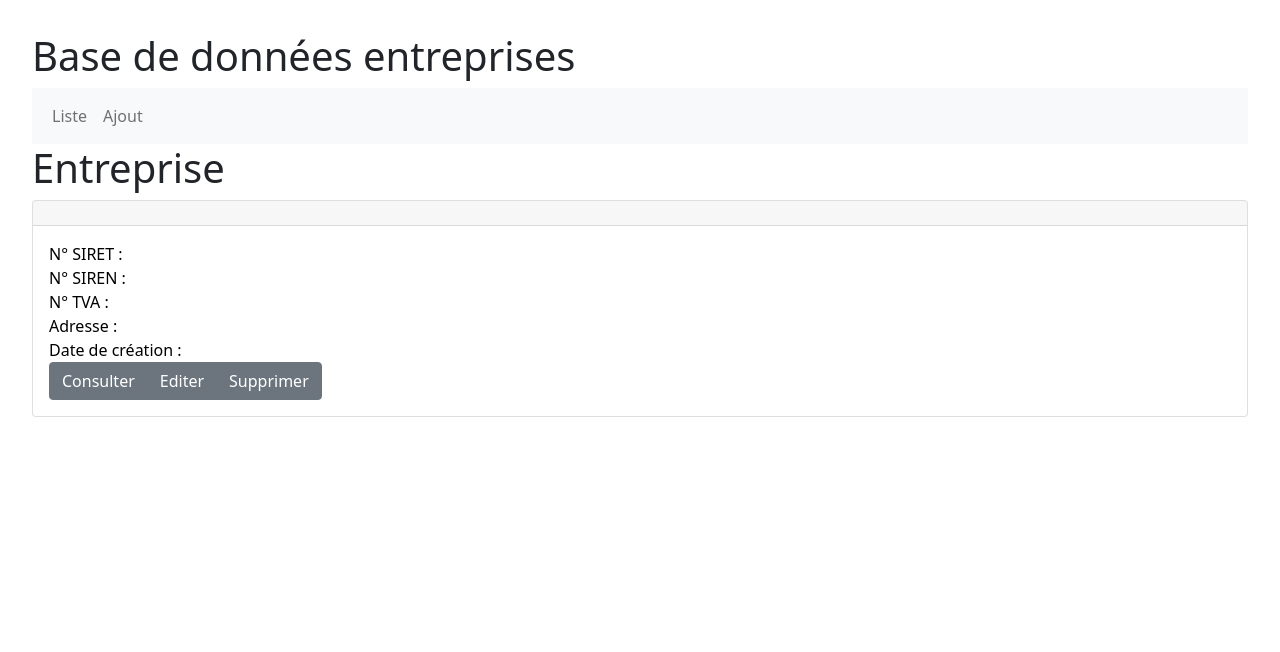
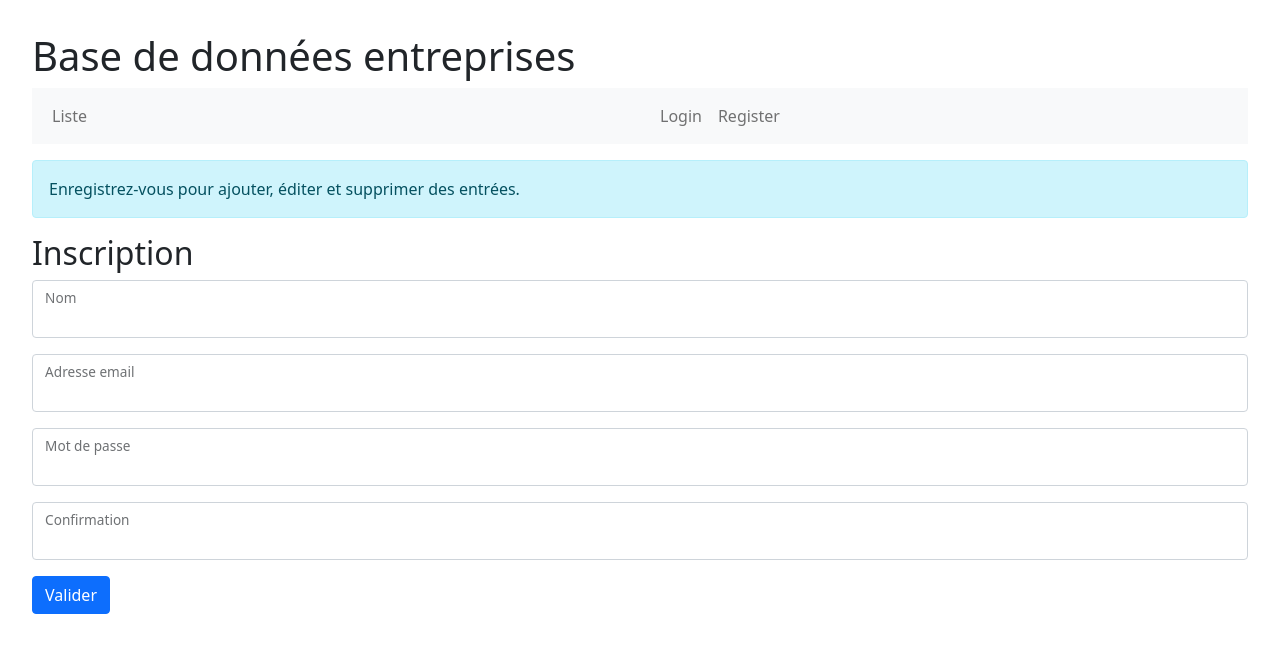
Before and after one commit to korobetski/Siret-Vue, a Vue app in the folder siret/: page /register in a window 1280 px wide. Shown: the top 652 px of the page. Built offline with nearby package versions, Linux system fonts and the light colour scheme; no server answers.

Commit message:
Ajout de la gestion des utilisateurs (register, login, logout) & protection des routes sensibles

```diff
--- a/siret/src/App.vue
+++ b/siret/src/App.vue
@@ -19,6 +19,9 @@ export default {
   data() {
     return {
       entreprises: Array<Entreprise>,
+      username: "",
+      gravatar: "",
+      token: "",
     }
   },
   methods: {
@@ -32,9 +35,20 @@ export default {
           console.log(e);
         });
     },
+    getUser() {
+      this.username = (localStorage.username) ? localStorage.username : "";
+      this.gravatar = (localStorage.gravatar) ? localStorage.gravatar : "";
+      this.token = (localStorage.token) ? localStorage.token : "";
+    },
+    logout() {
+      localStorage.clear();
+      this.username = this.gravatar = this.token = "";
+      location.reload();
+    },
   },
   mounted() {
     this.listeEntreprises();
+    this.getUser();
   },
 }
 
@@ -43,18 +57,44 @@ export default {
 <template>
   <header>
     <h1>Base de données entreprises</h1>
-    <nav class="navbar navbar-expand-lg navbar-light bg-light">
+    <nav class="navbar navbar-expand-lg navbar-light bg-light mb-3">
       <div class="container-fluid">
         <ul class="navbar-nav">
           <li class="nav-item">
             <router-link class="nav-link" to="/">Liste</router-link>
           </li>
           <li class="nav-item">
-            <router-link class="nav-link" to="/ajout">Ajout</router-link>
+            <router-link v-if="username" class="nav-link" to="/ajout">Ajout</router-link>
           </li>
         </ul>
       </div>
+      <div class="container-fluid float-end">
+        <div v-if="username">
+          <ul class="navbar-nav">
+            <li class="nav-item">
+              <img :src="gravatar" alt="" />
+            </li>
+            <li class="nav-item">
+              {{ username }}
+            </li>
+            <li class="nav-item">
+              <button class="nav-link" @click="logout">Logout</button>
+            </li>
+          </ul>
+        </div>
+        <div v-else>
+          <ul class="navbar-nav">
+            <li class="nav-item">
+              <router-link class="nav-link" to="/login">Login</router-link>
+            </li>
+            <li class="nav-item">
+              <router-link class="nav-link" to="/register">Register</router-link>
+            </li>
+          </ul>
+        </div>
+      </div>
     </nav>
+    <div v-if="!username" class="alert alert-info" role="alert">Enregistrez-vous pour ajouter, éditer et supprimer des entrées.</div>
   </header>
 
   <router-view></router-view>
--- a/siret/src/components/EntrepriseConsulte.vue
+++ b/siret/src/components/EntrepriseConsulte.vue
@@ -2,6 +2,7 @@
 import type ResponseData from '@/types/ResponseData'
 import EntrepriseItem from '@/components/EntrepriseItem.vue'
 import EntrepriseService from '@/services/EntrepriseService'
+import { EmptyEntreprise } from '@/types/Entreprise'
 
 export default {
   components: {
@@ -9,7 +10,9 @@ export default {
   },
   data() {
     return {
-      entreprise: null,
+      entreprise: EmptyEntreprise,
+      canEdit: false,
+      canDelete: false,
     }
   },
   methods: {
@@ -25,6 +28,7 @@ export default {
   },
   mounted() {
     this.getEntreprise();
+    this.canEdit = this.canDelete = (localStorage.username) ? true : false;
   },
 }
 
@@ -32,11 +36,11 @@ export default {
 
 <template>
   <header>
-    <h1>Entreprise</h1>
+    <h1>{{ entreprise.nom }}</h1>
   </header>
 
   <main>
-    <EntrepriseItem v-bind="entreprise"></EntrepriseItem>
+    <EntrepriseItem v-bind="entreprise" v-bind:can-edit="canEdit" v-bind:can-delete="canDelete"></EntrepriseItem>
   </main>
 </template>
 
--- a/siret/src/components/EntrepriseItem.vue
+++ b/siret/src/components/EntrepriseItem.vue
@@ -14,7 +14,9 @@ export default defineComponent({
     libelleVoie:String,
     codePostal:Number,
     libelleCommune:String,
-    dateCreation:Date
+    dateCreation:Date,
+    canEdit:Boolean,
+    canDelete:Boolean
   },
   setup(props) {
     props.id,
@@ -39,7 +41,7 @@ export default defineComponent({
 
 <template>
   <div class="col">
-    <div :id="'entreprise-'+id" class="card">
+    <div :id="'entreprise-'+id" class="card mb-3">
       <div class="card-header">
         <h3 class="card-title">{{ nom }}</h3>
       </div>
@@ -52,9 +54,9 @@ export default defineComponent({
           <div>Date de création : {{ dateCreation }}</div>
         </div>
         <div class="btn-group" role="group" aria-label="controles">
-          <router-link class="btn btn-secondary" :to="'/'+id">Consulter</router-link>
-          <router-link class="btn btn-secondary" :to="'/edite/'+id">Editer</router-link>
-          <button class="btn btn-secondary" @click="supprimer(id)">Supprimer</button>
+          <router-link class="btn btn-secondary" :to="'/'+id">Voir</router-link>
+          <router-link v-if="canEdit" class="btn btn-secondary" :to="'/edite/'+id">Editer</router-link>
+          <button v-if="canDelete" class="btn btn-secondary" @click="supprimer(id)">Supprimer</button>
         </div>
       </div>
     </div>
@@ -62,6 +64,9 @@ export default defineComponent({
 </template>
 
 <style scoped>
+.col {
+  min-width: 25%;
+}
 .card {
   color: black;
 }
--- a/siret/src/components/EntrepriseListe.vue
+++ b/siret/src/components/EntrepriseListe.vue
@@ -16,6 +16,8 @@ export default {
       currentPage: Number,
       searchQuery: "",
       searchLimit: 6,
+      canEdit: false,
+      canDelete: false,
     }
   },
   methods: {
@@ -46,6 +48,7 @@ export default {
   },
   mounted() {
     this.listeEntreprises("/entreprises?page=1");
+    this.canEdit = this.canDelete = (localStorage.username) ? true : false;
   },
 }
 
@@ -82,7 +85,7 @@ export default {
     </div>
     <div class="container">
       <div class="row align-items-start">
-        <EntrepriseItem v-for="entreprise in entreprises" v-bind="entreprise"></EntrepriseItem>
+        <EntrepriseItem v-for="entreprise in entreprises" v-bind="entreprise" v-bind:can-edit="canEdit" v-bind:can-delete="canDelete"></EntrepriseItem>
       </div>
     </div>
     <br/>
--- /dev/null
+++ b/siret/src/components/Login.vue
@@ -0,0 +1,58 @@
+<script lang="ts">
+
+import type ResponseData from '@/types/ResponseData'
+import UserService from '@/services/UserService'
+
+export default {
+  components: {
+  },
+  data() {
+    return {
+        email: "",
+        password: "",
+        password_confirmation: "",
+    }
+  },
+  methods: {
+    login() {
+      UserService.login(this.$data)
+        .then((response: ResponseData) => {
+            localStorage.username = response.data.user;
+            localStorage.gravatar = response.data.gravatar;
+            localStorage.token = response.data.token;
+            this.$router.push('/').then(() => { this.$router.go(0) });
+        })
+        .catch((e: Error) => {
+          console.log(e);
+        });
+    }
+  }
+}
+
+</script>
+
+<template>
+  <main>
+    <h2>Login</h2>
+      <div class="form-floating mb-3">
+        <input type="text" id="email" class="form-control" v-model="email"/>
+        <label for="email" class="form-label">Adresse email</label>
+      </div>
+      <div class="form-floating mb-3">
+        <input type="password" id="password" class="form-control" v-model="password"/>
+        <label for="password" class="form-label">Mot de passe</label>
+      </div>
+      <div class="form-floating mb-3">
+        <input type="password" id="password_confirmation" class="form-control" v-model="password_confirmation"/>
+        <label for="password_confirmation" class="form-label">Confirmation</label>
+      </div>
+
+      <div class="form-floating mb-3">
+        <button class="btn btn-primary" @click="login">Log</button>
+      </div>
+  </main>
+</template>
+
+<style scoped>
+
+</style>
--- /dev/null
+++ b/siret/src/components/Register.vue
@@ -0,0 +1,63 @@
+<script lang="ts">
+
+import type ResponseData from '@/types/ResponseData'
+import UserService from '@/services/UserService'
+
+export default {
+  components: {
+  },
+  data() {
+    return {
+        name: "",
+        email: "",
+        password: "",
+        password_confirmation: "",
+    }
+  },
+  methods: {
+    register() {
+      UserService.register(this.$data)
+        .then((response: ResponseData) => {
+            localStorage.username = response.data.user;
+            localStorage.gravatar = response.data.gravatar;
+            localStorage.token = response.data.token;
+            this.$router.push('/').then(() => { this.$router.go(0) });
+        })
+        .catch((e: Error) => {
+          console.log(e);
+        });
+    }
+  }
+}
+
+</script>
+
+<template>
+  <main>
+    <h2>Inscription</h2>
+      <div class="form-floating mb-3">
+        <input type="text" id="name" class="form-control" v-model="name"/>
+        <label for="name" class="form-label">Nom</label>
+      </div>
+      <div class="form-floating mb-3">
+        <input type="text" id="email" class="form-control" v-model="email"/>
+        <label for="email" class="form-label">Adresse email</label>
+      </div>
+      <div class="form-floating mb-3">
+        <input type="password" id="password" class="form-control" v-model="password"/>
+        <label for="password" class="form-label">Mot de passe</label>
+      </div>
+      <div class="form-floating mb-3">
+        <input type="password" id="password_confirmation" class="form-control" v-model="password_confirmation"/>
+        <label for="password_confirmation" class="form-label">Confirmation</label>
+      </div>
+
+      <div class="form-floating mb-3">
+        <button class="btn btn-primary" @click="register">Valider</button>
+      </div>
+  </main>
+</template>
+
+<style scoped>
+
+</style>
--- a/siret/src/http-common.ts
+++ b/siret/src/http-common.ts
@@ -4,6 +4,7 @@ const apiClient = axios.create({
     baseURL : 'http://localhost:8000/api',
     headers: {
         "Content-type": "application/json",
+        "Authorization": `Bearer ${localStorage.getItem('token')}`
     },
   });
 
--- a/siret/src/main.ts
+++ b/siret/src/main.ts
@@ -5,18 +5,34 @@ import Liste from './components/EntrepriseListe.vue'
 import Ajout from './components/EntrepriseAjout.vue'
 import Edite from './components/EntrepriseEdite.vue'
 import Consulte from './components/EntrepriseConsulte.vue'
+import Login from './components/Login.vue'
+import Register from './components/Register.vue'
 
 import './assets/main.css'
 
 const routes = [
     { path: '/', component: Liste },
-    { path: '/ajout', component: Ajout },
+    { path: '/ajout', component: Ajout, meta: { needToken: true } },
     { path: '/:id', component: Consulte },
-    { path: '/edite/:id', component: Edite },
+    { path: '/edite/:id', component: Edite, meta: { needToken: true } },
+    { path: '/login', component: Login, name:'login' },
+    { path: '/register', component: Register, name:'register' },
 ]
 const router = VueRouter.createRouter({
     history: VueRouter.createWebHistory(),
     routes,
 })
+
+router.beforeEach((to, from, next) => {
+    if (to.name == 'login' && localStorage.getItem('token')) {
+        next({ path: '/' })
+    }
+    else if (to.meta.needToken && !localStorage.getItem('token')) {
+        next({ path: '/login' })
+    }
+    else {
+        next()
+    }
+})
 export default router
 createApp(App).use(router).mount('#app')
--- a/siret/src/services/EntrepriseService.ts
+++ b/siret/src/services/EntrepriseService.ts
@@ -9,15 +9,15 @@ class EntrepriseService {
    * Retourne la liste d'entreprises paginées
    * @param  string  url  au format suivant "/entreprises?page=1"
    */
-  getAllPagination(url: any): Promise<any> {
+  getAllPagination(url: string): Promise<any> {
     return http.get(`${url}`);
   }
 
-  get(id: any): Promise<any> {
+  get(id: number): Promise<any> {
     return http.get(`/entreprises/${id}`);
   }
 
-  getInsee(siret: any): Promise<any> {
+  getInsee(siret: number): Promise<any> {
     return http.get(`/insee/${siret}`);
   }
 
@@ -25,15 +25,15 @@ class EntrepriseService {
     return http.post("/entreprises", data);
   }
 
-  createAuto(siret: any): Promise<any> {
+  createAuto(siret: number): Promise<any> {
     return http.post(`/entreprises/${siret}`);
   }
 
-  update(id: any, data: any): Promise<any> {
+  update(id: number, data: any): Promise<any> {
     return http.put(`/entreprises/${id}`, data);
   }
 
-  delete(id: any): Promise<any> {
+  delete(id: number): Promise<any> {
     return http.delete(`/entreprises/${id}`);
   }
 }
--- /dev/null
+++ b/siret/src/services/UserService.ts
@@ -0,0 +1,21 @@
+import http from "@/http-common";
+
+class UserService {
+  getUser(): Promise<any> {
+    return http.get("/user");
+  }
+
+  register(data: any): Promise<any> {
+    return http.post("/register", data);
+  }
+
+  login(data: any): Promise<any> {
+    return http.post("/login", data);
+  }
+
+  logout(): Promise<any> {
+    return http.get("/logout");
+  }
+}
+
+export default new UserService();
```
